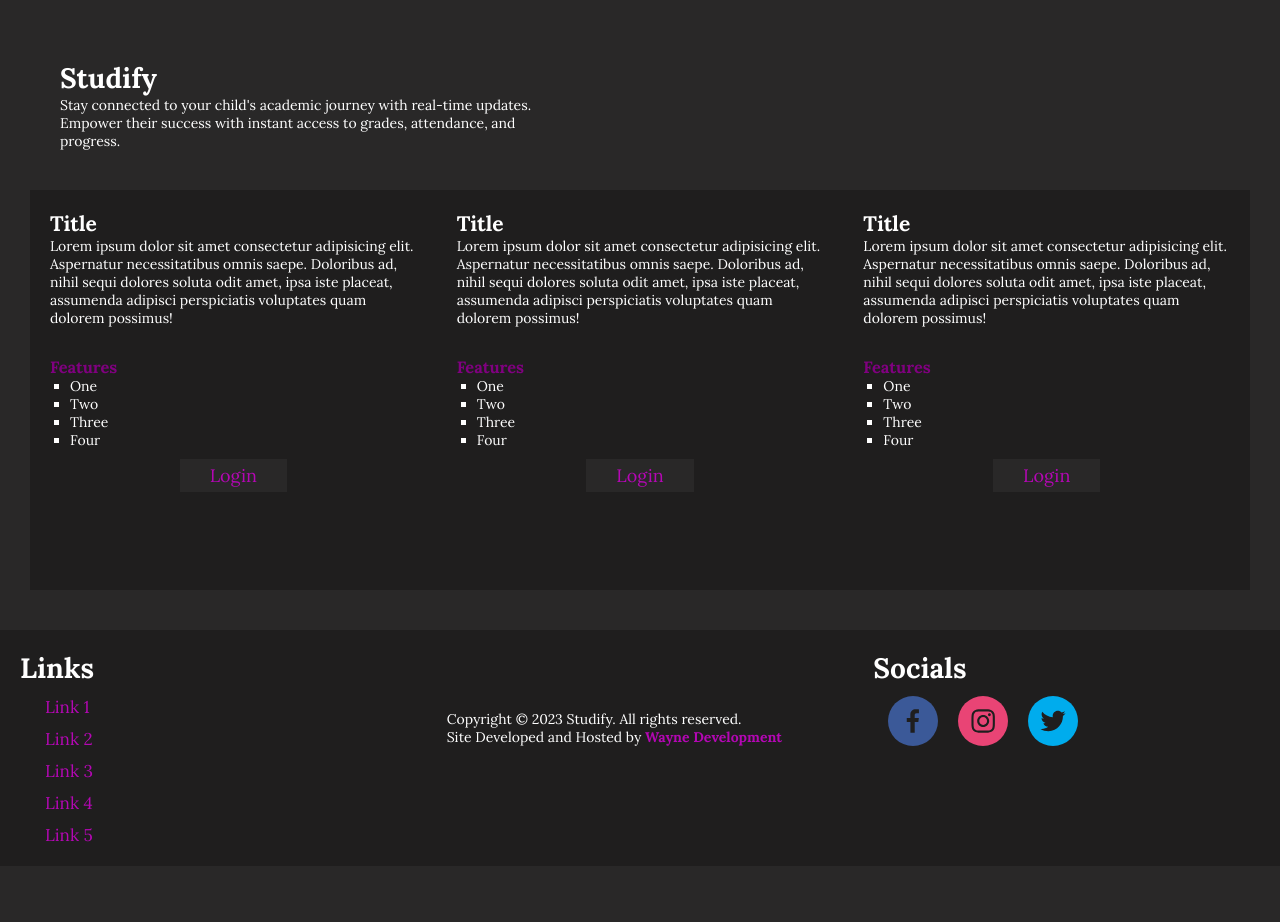
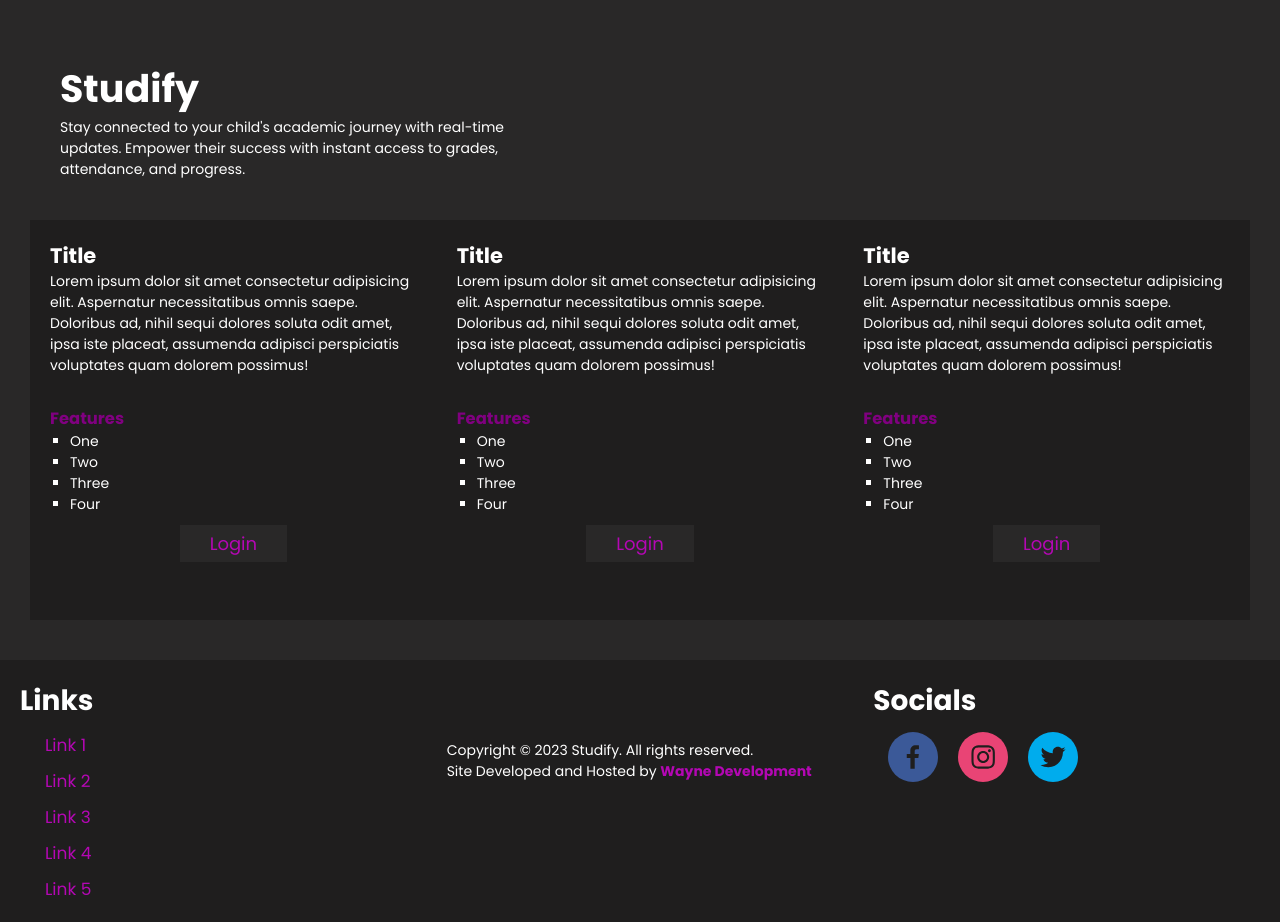
Before and after one commit to AliWayne101/studify, a Next.js app: page / in a window 1280 px wide. Before the commit the page ends 866 px from the top, so only its background shows below. Built offline with nearby package versions, Linux system fonts and the light colour scheme.

Commit message:
Login page

```diff
--- a/app/css/home.scss
+++ b/app/css/home.scss
@@ -1,10 +1,3 @@
-.hero {
-    padding: 60px 0 0 30px;
-    p {
-        width: 480px;
-    }
-}
-
 .cards {
     margin-top: 40px;
     display: flex;
@@ -39,14 +32,14 @@
         }
 
         &:hover {
-            width: 200%;
+            width: 170%;
             background-color: var(--theme-main);
             h3 {
                 color: white;
             }
         }
         &:not(:hover) {
-            width: 50%;
+            width: 70%;
         }
 
         @media screen and (max-width: 720px) {
--- /dev/null
+++ b/app/css/login.scss
@@ -0,0 +1,3 @@
+.login {
+
+}
--- /dev/null
+++ b/app/css/sections/hero.scss
@@ -0,0 +1,9 @@
+.hero {
+    padding: 60px 0 0 30px;
+    h1 {
+        font-size: 38px !important;
+    }
+    p {
+        width: 480px;
+    }
+}
--- a/app/globals.scss
+++ b/app/globals.scss
@@ -5,6 +5,7 @@
   --theme-accent: rgb(180, 7, 180);
   --foreground: white;
   --font-lora: 'Lora', serif;
+  --font-poppins: 'Poppins', serif;
 }
 
 html,
@@ -17,7 +18,7 @@
 body {
   color: var(--foreground);
   background: var(--background);
-  font-family: var(--font-lora);
+  font-family: var(--font-poppins);
   -webkit-font-smoothing: antialiased;
   -moz-osx-font-smoothing: grayscale;
 }
--- a/app/layout.tsx
+++ b/app/layout.tsx
@@ -1,7 +1,8 @@
 import type { Metadata } from "next";
 import { Geist, Geist_Mono } from "next/font/google";
 import "./globals.scss";
-import { Lora } from 'next/font/google';
+import { Lora, Poppins } from 'next/font/google';
+import { WebDetails } from '../configs';
 
 
 const geistSans = Geist({
@@ -15,14 +16,20 @@
   weight: ["400", "500", "600", "700"]
 });
 
+const poppins = Poppins({
+  variable: "--font-poppins",
+  subsets: ["latin"],
+  weight: ["400", "500", "600", "700"]
+});
+
 const geistMono = Geist_Mono({
   variable: "--font-geist-mono",
   subsets: ["latin"],
 });
 
 export const metadata: Metadata = {
-  title: "Studify",
-  description: "Generated by create next app",
+  title: WebDetails.webName,
+  description: WebDetails.webMeta,
 };
 
 export default function RootLayout({
@@ -32,7 +39,7 @@
 }>) {
   return (
     <html lang="en">
-      <body className={`${geistSans.variable} ${geistMono.variable} ${lora.variable}`}>
+      <body className={`${geistSans.variable} ${geistMono.variable} ${lora.variable} ${poppins.variable}`}>
         {children}
       </body>
     </html>
--- a/app/page.tsx
+++ b/app/page.tsx
@@ -1,15 +1,17 @@
 import React from 'react'
 import './css/home.scss'
+import "./css/sections/hero.scss";
 import Link from 'next/link'
 import Footer from './sections/footer'
+import { WebDetails } from '@/configs';
 
 const Home = () => {
   return (
     <>
       <main>
         <div className="hero">
-          <h1>Studify</h1>
-          <p>Stay connected to your child&apos;s academic journey with real-time updates. Empower their success with instant access to grades, attendance, and progress.</p>
+          <h1>{WebDetails.webName}</h1>
+          <p>{WebDetails.webMotto}</p>
         </div>
         <div className="cards">
           <div className="cards-cont">
@@ -23,7 +25,7 @@
               <li>Four</li>
             </ul>
             <div className="cards-cont-cta">
-              <Link href={'#'} className='cta bg'>Login</Link>
+              <Link href={'/login'} className='cta bg'>Login</Link>
             </div>
           </div>
           <div className="cards-cont">
@@ -37,7 +39,7 @@
               <li>Four</li>
             </ul>
             <div className="cards-cont-cta">
-              <Link href={'#'} className='cta bg'>Login</Link>
+              <Link href={'/login'} className='cta bg'>Login</Link>
             </div>
           </div>
           <div className="cards-cont">
@@ -51,7 +53,7 @@
               <li>Four</li>
             </ul>
             <div className="cards-cont-cta">
-              <Link href={'#'} className='cta bg'>Login</Link>
+              <Link href={'/login'} className='cta bg'>Login</Link>
             </div>
           </div>
         </div>
--- a/configs.ts
+++ b/configs.ts
@@ -11,3 +11,9 @@
     { text: "Link 4", url: "#" },
     { text: "Link 5", url: "#" },
 ];
+
+export const WebDetails = {
+    webName: "Studify",
+    webMotto: `Stay connected to your child's academic journey with real-time updates. Empower their success with instant access to grades, attendance, and progress.`,
+    webMeta: "Generated by create next app",
+}
```
Also changed, not shown: app/login/page.tsx (added, +29 -0 lines).
